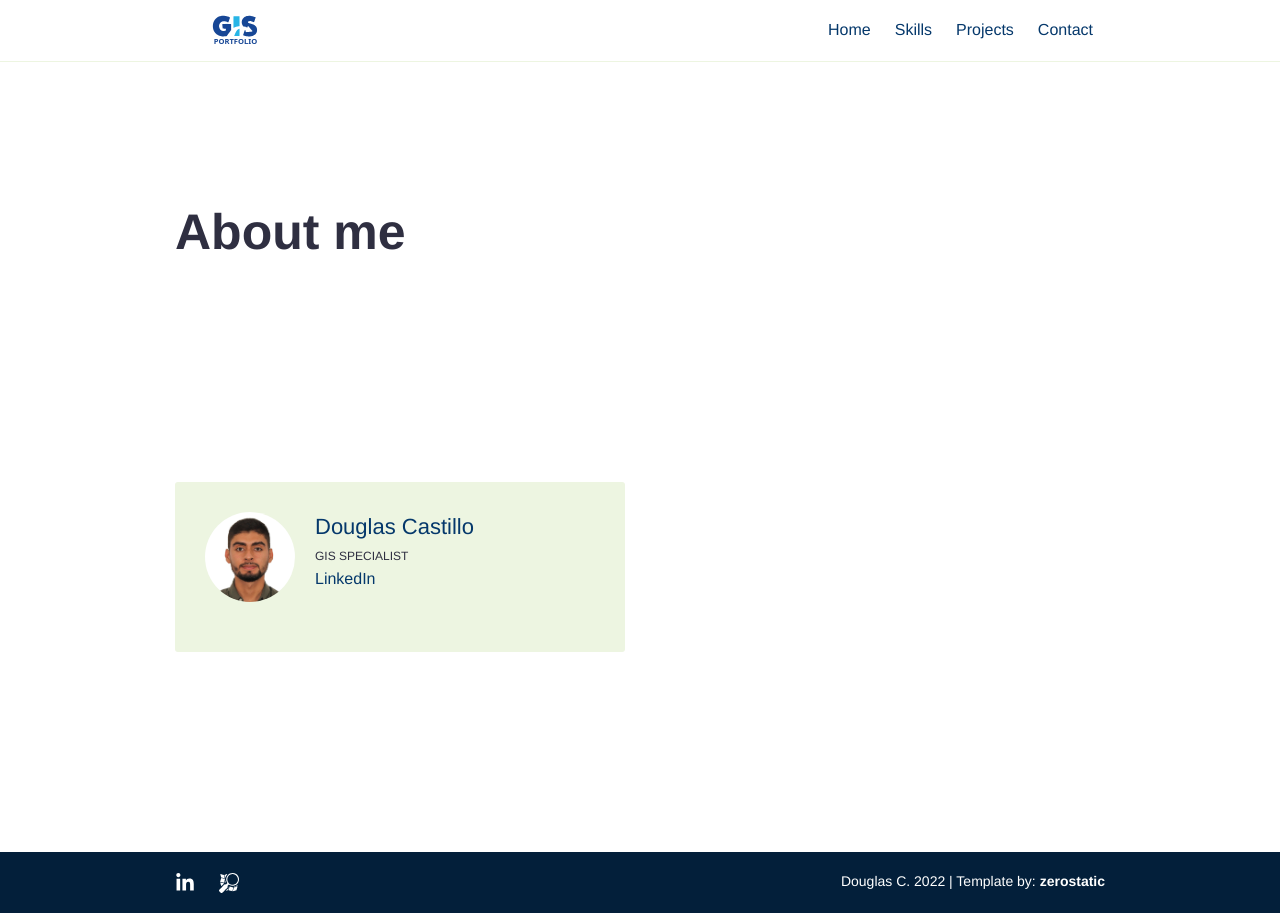
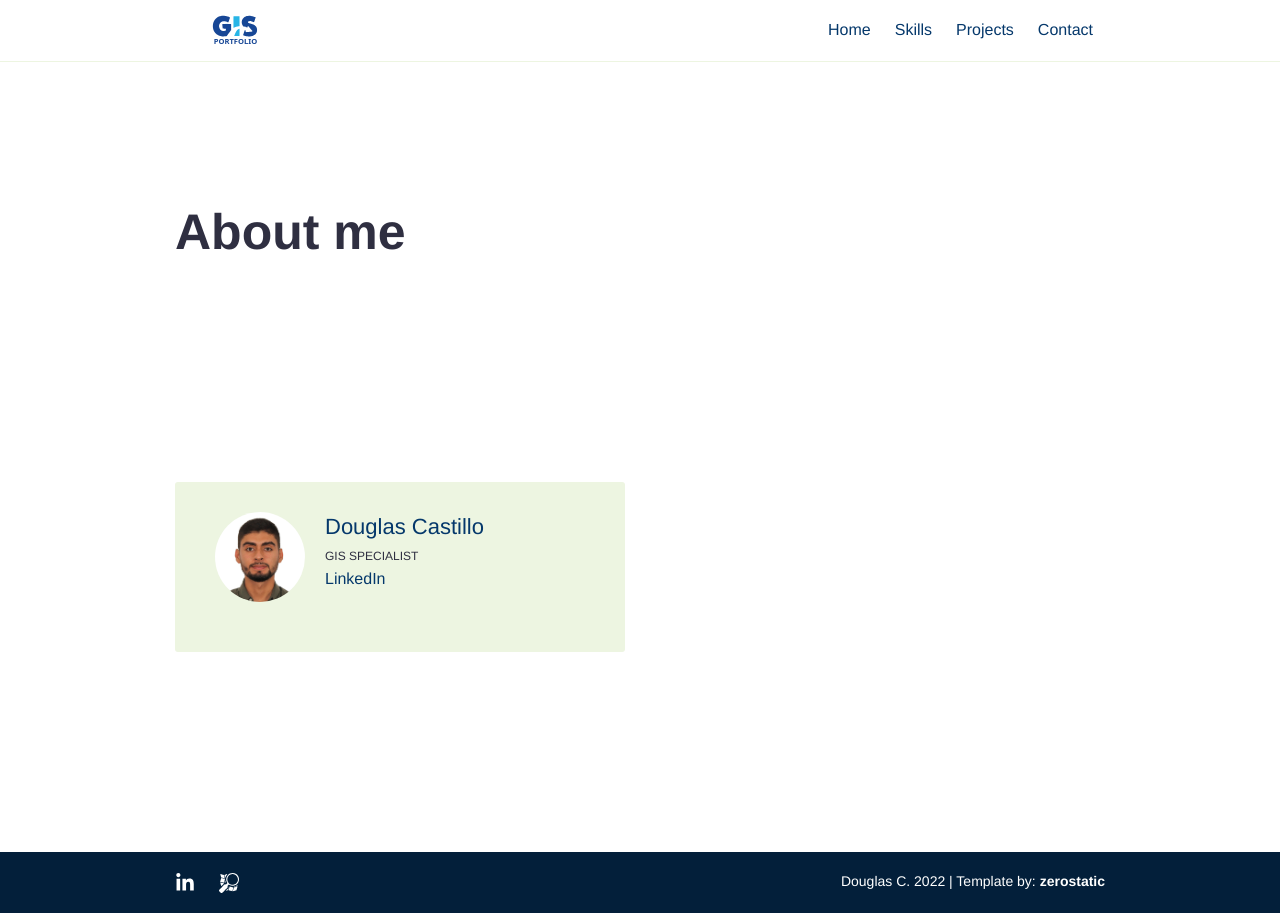
Before and after one commit to DFRCL/dfrclGIS.github.io, a Jekyll site: the page built from team.md, in a window 1280 px wide. Built offline with Jekyll 4.4.1, drawn with Linux system fonts in a browser that asks for light colours.

Commit message:
Update _page-teams.scss

```diff
--- a/_sass/pages/_page-teams.scss
+++ b/_sass/pages/_page-teams.scss
@@ -4,13 +4,14 @@
     flex-wrap: wrap;
     flex-direction: row;
     .team-image {
-      height: 60px;
-      width: 60px;
+      height: 80px;
+      width: 80px;
       margin-right: 10px;
+      margin-left: 10px;
       border-radius: 50%;
       overflow: hidden;
       img {
-        width: 60px;
+        width: 80px;
       }
     }
     .team-meta {
```
